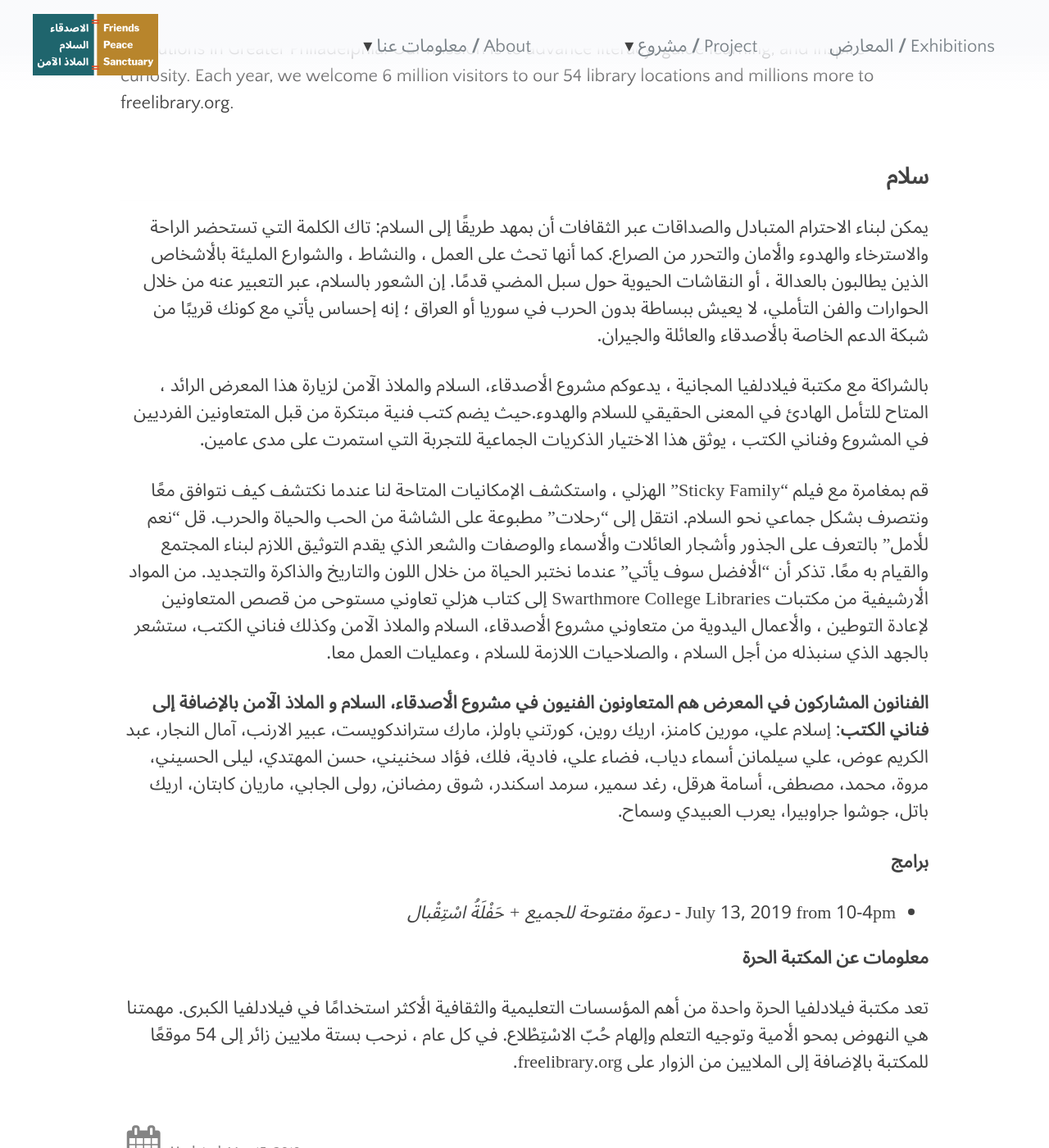
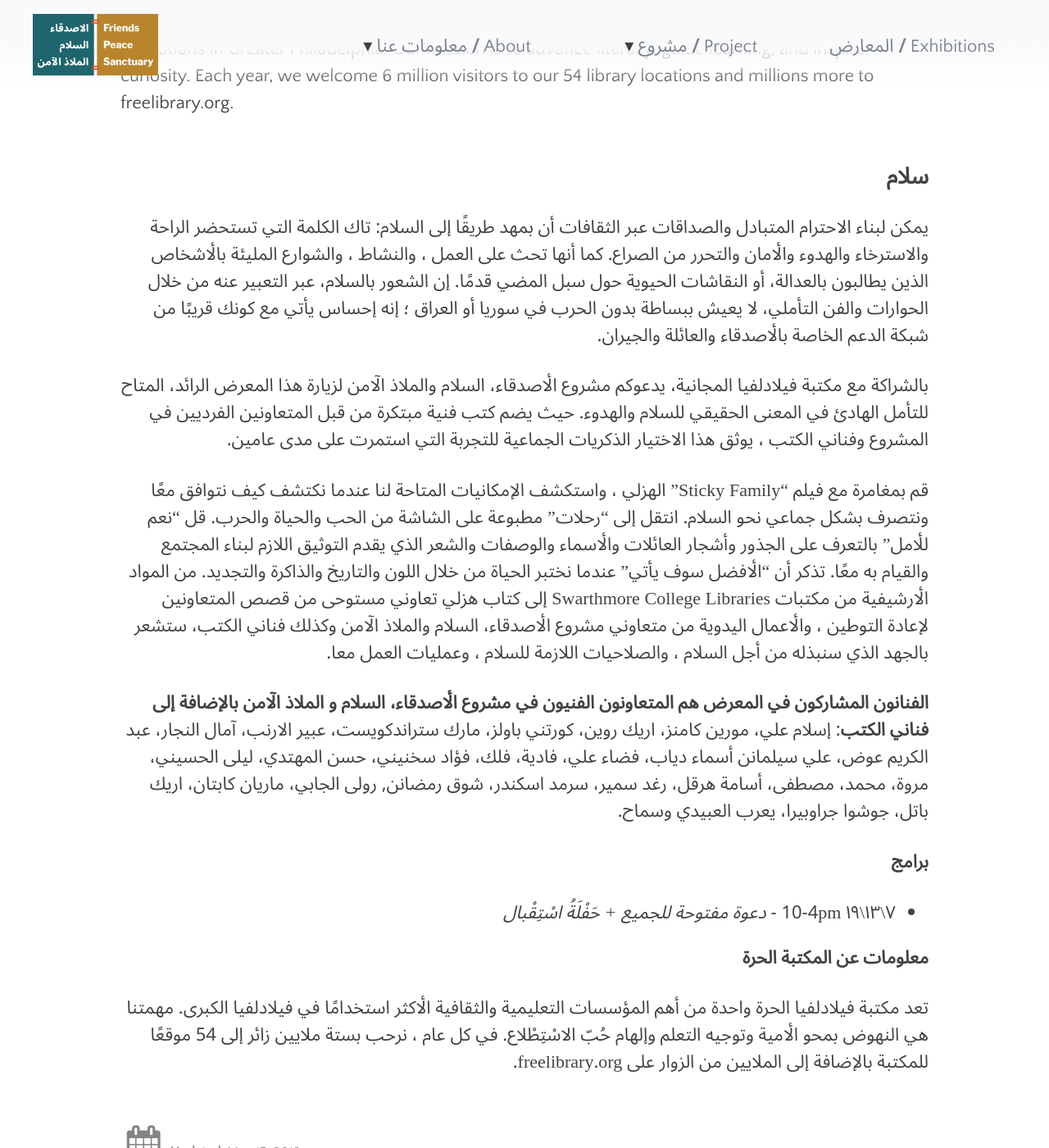
Before and after one commit to swat-ds/fps.swarthmore.edu, a Jekyll site: the page built from _posts/2019-05-15-peace.md, in a window 1280 px wide and 1400 px high, scrolled down 1940 px. Shown: the whole window at 82% size. Built offline with Jekyll 4.4.1, drawn with Linux system fonts in a browser that asks for light colours.

Commit message:
Update 2019-05-15-peace.md

```diff
--- a/_posts/2019-05-15-peace.md
+++ b/_posts/2019-05-15-peace.md
@@ -62,10 +62,10 @@ The [Free Library of Philadelphia](https://www.freelibrary.org/) is one of the m
 ## **سلام**
 {: .ar}
 
-يمكن لبناء الاحترام المتبادل والصداقات عبر الثقافات أن بمهد طريقًا إلى السلام: تاك الكلمة التي تستحضر الراحة والاسترخاء والهدوء والأمان والتحرر من الصراع. كما أنها تحث على العمل ، والنشاط ، والشوارع المليئة بالأشخاص الذين يطالبون بالعدالة ، أو النقاشات الحيوية حول سبل المضي قدمًا. إن الشعور بالسلام، عبر التعبير عنه من خلال الحوارات والفن التأملي، لا يعيش ببساطة بدون الحرب في سوريا أو العراق ؛ إنه إحساس يأتي مع كونك قريبًا من شبكة الدعم الخاصة بالأصدقاء والعائلة والجيران.
+يمكن لبناء الاحترام المتبادل والصداقات عبر الثقافات أن بمهد طريقًا إلى السلام: تاك الكلمة التي تستحضر الراحة والاسترخاء والهدوء والأمان والتحرر من الصراع. كما أنها تحث على العمل ، والنشاط ، والشوارع المليئة بالأشخاص الذين يطالبون بالعدالة، أو النقاشات الحيوية حول سبل المضي قدمًا. إن الشعور بالسلام، عبر التعبير عنه من خلال الحوارات والفن التأملي، لا يعيش ببساطة بدون الحرب في سوريا أو العراق ؛ إنه إحساس يأتي مع كونك قريبًا من شبكة الدعم الخاصة بالأصدقاء والعائلة والجيران.
 {: .ar}
 
- بالشراكة مع مكتبة فيلادلفيا المجانية ، يدعوكم مشروع الأصدقاء، السلام والملاذ الآمن لزيارة هذا المعرض الرائد ، المتاح للتأمل الهادئ في المعنى الحقيقي للسلام والهدوء.حيث يضم كتب فنية مبتكرة من قبل المتعاونين الفرديين في المشروع وفناني الكتب ، يوثق هذا الاختيار  الذكريات الجماعية للتجربة التي استمرت على مدى عامين.
+ بالشراكة مع مكتبة فيلادلفيا المجانية، يدعوكم مشروع الأصدقاء، السلام والملاذ الآمن لزيارة هذا المعرض الرائد، المتاح للتأمل الهادئ في المعنى الحقيقي للسلام والهدوء. حيث يضم كتب فنية مبتكرة من قبل المتعاونين الفرديين في المشروع وفناني الكتب ، يوثق هذا الاختيار  الذكريات الجماعية للتجربة التي استمرت على مدى عامين.
 {: .ar}
 
 قم بمغامرة مع فيلم "Sticky Family" الهزلي ، واستكشف الإمكانيات المتاحة لنا عندما نكتشف كيف نتوافق معًا ونتصرف بشكل جماعي نحو السلام. انتقل إلى "رحلات" مطبوعة على الشاشة من الحب والحياة والحرب.  قل "نعم للأمل" بالتعرف على الجذور وأشجار العائلات والأسماء والوصفات والشعر الذي يقدم التوثيق اللازم لبناء المجتمع والقيام به معًا. تذكر أن "الأفضل سوف يأتي" عندما نختبر الحياة من خلال اللون والتاريخ والذاكرة والتجديد. من المواد الأرشيفية من مكتبات Swarthmore College Libraries إلى كتاب هزلي تعاوني مستوحى من قصص المتعاونين لإعادة التوطين ، والأعمال اليدوية من متعاوني مشروع الأصدقاء، السلام والملاذ الآمن وكذلك فناني الكتب، ستشعر بالجهد الذي سنبذله من أجل السلام ، والصلاحيات اللازمة للسلام ، وعمليات العمل معا.
@@ -78,7 +78,7 @@ The [Free Library of Philadelphia](https://www.freelibrary.org/) is one of the m
 **برامج**
 {: .ar}
 
-- July 13, 2019 from 10-4pm - _دعوة مفتوحة للجميع + حَفْلَةُ اسْتِقْبال_
+- ٧\١٣\١٩ 10-4pm - _دعوة مفتوحة للجميع + حَفْلَةُ اسْتِقْبال_
 {: .ar}
 
 **معلومات عن المكتبة الحرة**
```
